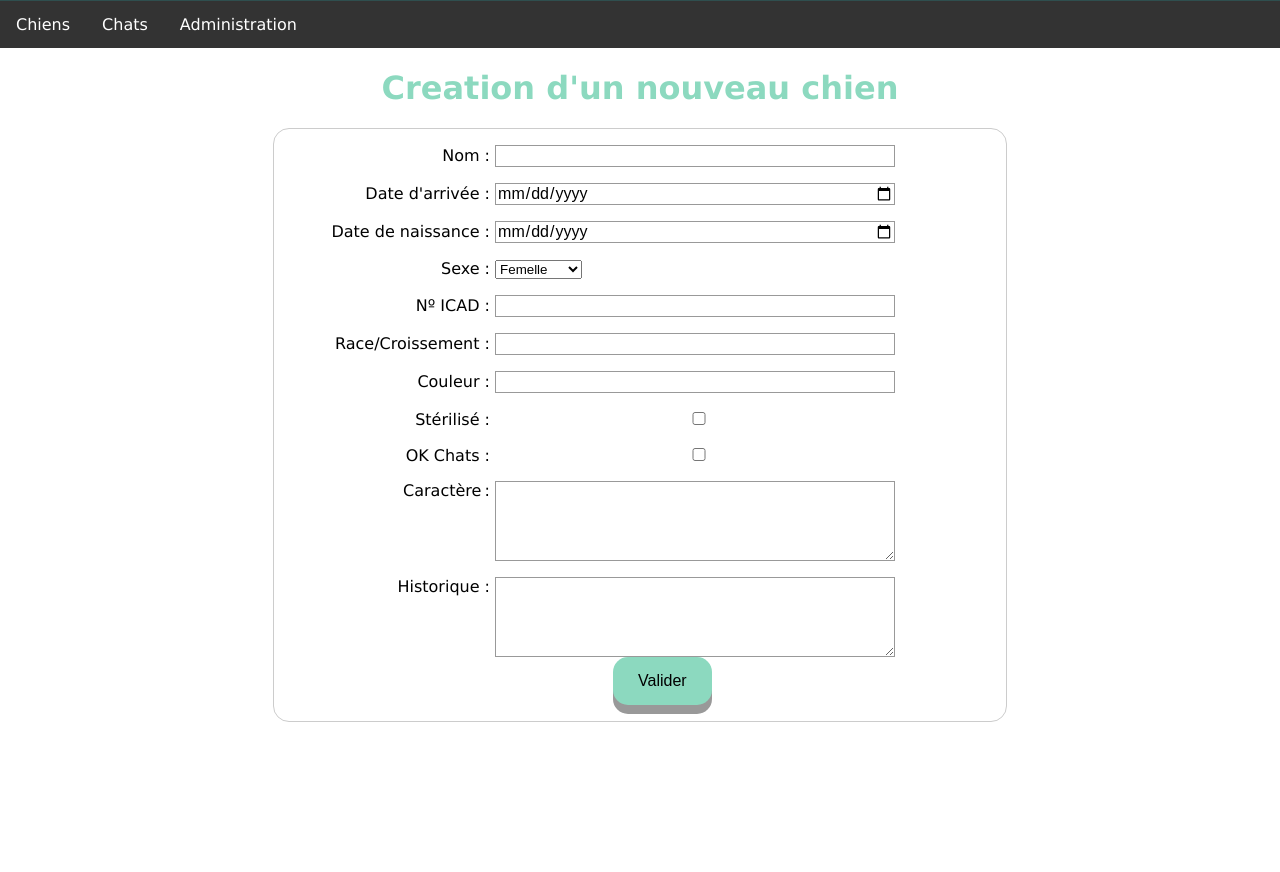
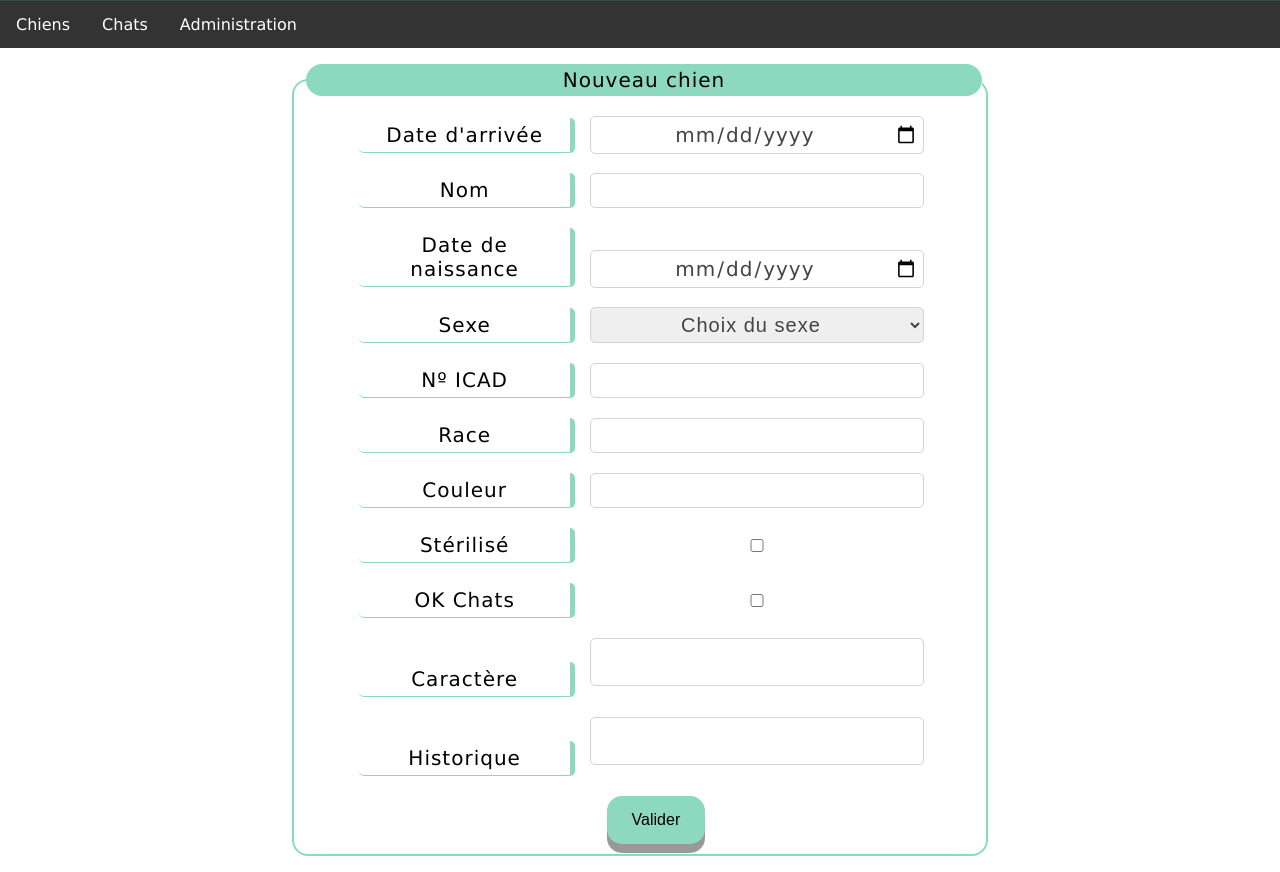
Before and after one commit to les-rescapes-du-quercy/ossaca, a Flask app: page /dogs/new_dog.html in a window 1280 px wide. Shown: the part 492-1364 px from the top of the page. Before the commit the page ends 1214 px from the top, so only its background shows below. Run offline with Flask 2, Linux system fonts and the light colour scheme; some libraries are stand-ins or nearby versions.

Commit message:
dog: Add a correct form to print data on dogs
Signed-off-by: Mylene Josserand <josserand.mylene@gmail.com>

```diff
--- a/main.py
+++ b/main.py
@@ -36,8 +36,8 @@ def admin():
 @app.route('/dog', methods=['GET'])
 def dog(species='dog', name=None):
     id = request.args.get('id', '')
-    name = getdb().get_dog_by_id(id).name
-    return render_template('animal.html', species=species, name=name)
+    dog = getdb().get_dog_by_id(id)
+    return render_template('animal.html', species=species, dog=dog)
 
 if __name__ == '__main__':
     app.run(debug=True)
--- a/static/common.css
+++ b/static/common.css
@@ -103,3 +103,8 @@ header {
   box-shadow: 0 5px #666;
   transform: translateY(4px);
 }
+
+input[type=date] {
+    font-family: Verdana, sans-serif;
+    text-align: center;
+}
--- a/static/form.css
+++ b/static/form.css
@@ -1,54 +1,74 @@
 form {
   margin: 0 auto;
   margin-top: 1em;
+  margin-bottom: 1em;
   width: 80%;
   max-width: 700px;
-  padding: 1em;
-  border: 1px solid #CCC;
-  border-radius: 1em;
 }
 
-form div + div {
-  margin-top: 1em;
+fieldset {
+    border-radius: 1em;
+    border: 2px solid #8cd9bf;
+    margin-top: 1em;
+    margin-bottom: 1em;
+}
+
+legend {
+    width: 100%;
+    text-align: center;
+    background-color: #8cd9bf;
+    border: 2px solid #8cd9bf;
+    border-radius: 1em;
+    font-size: 20px;
+    letter-spacing: 1px;
+    padding: 2px;
+    margin-bottom: 15px;
 }
 
 label {
-  /* Pour être sûrs que toutes les étiquettes ont même taille et sont correctement alignées */
-  display: inline-block;
-  width: 200px;
-  text-align: right;
+    display:inline-block;
+    margin-bottom: 20px;
+    margin-left: 8%;
+    padding: 5px;
+    width: 30%;
+    font-size: 20px;
+    letter-spacing: 1px;
+    text-align: center;
+    border-right: 5px solid #8cd9bf;
+    border-bottom: 1px solid #8cd9bf;
+    border-radius: 5px;
 }
 
-input, textarea {
-  /* Pour s'assurer que tous les champs texte ont la même police.
-     Par défaut, les textarea ont une police monospace */
-  font: 1em sans-serif;
-  /* Pour que tous les champs texte aient la même dimension */
-  width: 400px;
-  box-sizing: border-box;
-  /* Pour harmoniser le look & feel des bordures des champs texte */
-  border: 1px solid #999;
+input[type=text],
+input[type=date],
+input[type=checkbox],
+textarea,
+select
+{
+    margin-left: 10px;
+    border: none;
+    width: 50%;
+    outline: none;
+    font-size: 20px;
+    color: #434343;
+    letter-spacing: 1px;
+    text-align: center;
+    padding: 5px;
+    -webkit-transition: background-color 0.3s ease-out;
 }
 
-input:focus, textarea:focus {
-  /* Pour souligner légèrement les éléments actifs */
-  border-color: #000;
+textarea{
+    overflow: hidden;
+    overflow-y: scroll;
+    resize:none;
+    font-size: 15px;
 }
 
-textarea {
-  /* Pour aligner les champs texte multi‑ligne avec leur étiquette */
-  vertical-align: top;
-  /* Pour donner assez de place pour écrire du texte */
-  height: 5em;
+textarea:focus,
+input[type=text]:focus,
+input[type=date]:focus,
+select:focus
+{
+    background: #8cd9bf;
+    color: black;
 }
-
-.button {
-  /* Pour placer le bouton à la même position que les champs texte */
-  padding-left: 90px; /* même taille que les étiquettes */
-}
-
-button {
-  /* Cette marge supplémentaire représente grosso modo le même espace que celui
-     entre les étiquettes et les champs texte */
-  margin-left: .5em;
-}
--- a/templates/new_dog.html
+++ b/templates/new_dog.html
@@ -1,63 +1,54 @@
 {% include 'header.html' %}
 
 <link href="{{ url_for('static', filename='form.css') }}" rel="stylesheet" type="text/css" />
-<link href="{{ url_for('static', filename='carousel.css') }}" rel="stylesheet" type="text/css" />
 <script type="text/javascript" src="{{ url_for('static', filename='popper.min.js') }}"></script>
 <script type="text/javascript" src="{{ url_for('static', filename='bootstrap.min.js') }}"></script>
 
+<style>
+  input[type=text],
+  input[type=date],
+  input[type=checkbox],
+  textarea,
+  select
+  {
+      border: 1px solid lightgrey;
+      border-radius: 5px;
+  }
+</style>
+
 <title>Nouveau chien</title>
-<h1>Creation d'un nouveau chien</h1>
 
-<form action="/dogs" method="post">
-  <div>
-    <label for="name">Nom :</label>
+<form class="form-style" action="/dogs" method="post">
+
+  <fieldset>
+    <legend>Nouveau chien</legend>
+    <label for="adate">Date d'arrivée</label>
+    <input type="date" name="adate" required>
+    <label for="name">Nom</label>
     <input type="text" name="name" required>
-  </div>
-  <div>
-    <label for="arrival_date">Date d'arrivée :</label>
-    <input type="date" name="arrival_date" required>
+    <label for="bdate">Date de naissance</label>
+    <input type="date" name="bdate">
     <span class="validity"></span>
-  </div>
-  <div>
-    <label for="birth_date">Date de naissance :</label>
-    <input type="date" name="birth_date">
-    <span class="validity"></span>
-  </div>
-  <div>
-    <label for="name">Sexe :</label>
+    <label for="name">Sexe</label>
     <select name="gender">
-      <option selected="selected" value="1">Femelle</option>
+      <option value="" disabled selected>Choix du sexe</option>
+      <option value="1">Femelle</option>
       <option value="2">Male</option>
       <option value="0">Non connu</option>
     </select>
-  </div>
-  <div>
-    <label for="implant">Nº ICAD :</label>
+    <label for="implant">Nº ICAD</label>
     <input type="text" name="implant">
-  </div>
-  <div>
-    <label for="breed">Race/Croissement :</label>
+    <label for="breed">Race</label>
     <input type="text" name="breed">
-  </div>
-  <div>
-    <label for="color">Couleur :</label>
+    <label for="color">Couleur</label>
     <input type="text" name="color">
-  </div>
-  <div>
-    <label for="neutered">Stérilisé :</label>
+    <label for="neutered">Stérilisé</label>
     <input name="neutered" type="checkbox" value="1"/>
-  </div>
-  <div>
-    <label for="ok_cats">OK Chats :</label>
+    <label for="ok_cats">OK Chats</label>
     <input name="ok_cats" type="checkbox" value="1"/>
-  </div>
-  <div>
-    <label for="character">Caractère :</label>
-    <textarea name="character"></textarea>
-  </div>
-  <div>
-    <label for="history">Historique :</label>
+    <label for="char">Caractère</label>
+    <textarea name="char"></textarea>
+    <label for="history">Historique</label>
     <textarea name="history"></textarea>
-  </div>
   <button class="submit" type="submit" value="submit">Valider</button>
 </form>
```
Also changed, not shown: templates/animal.html (+44 -28 lines).
